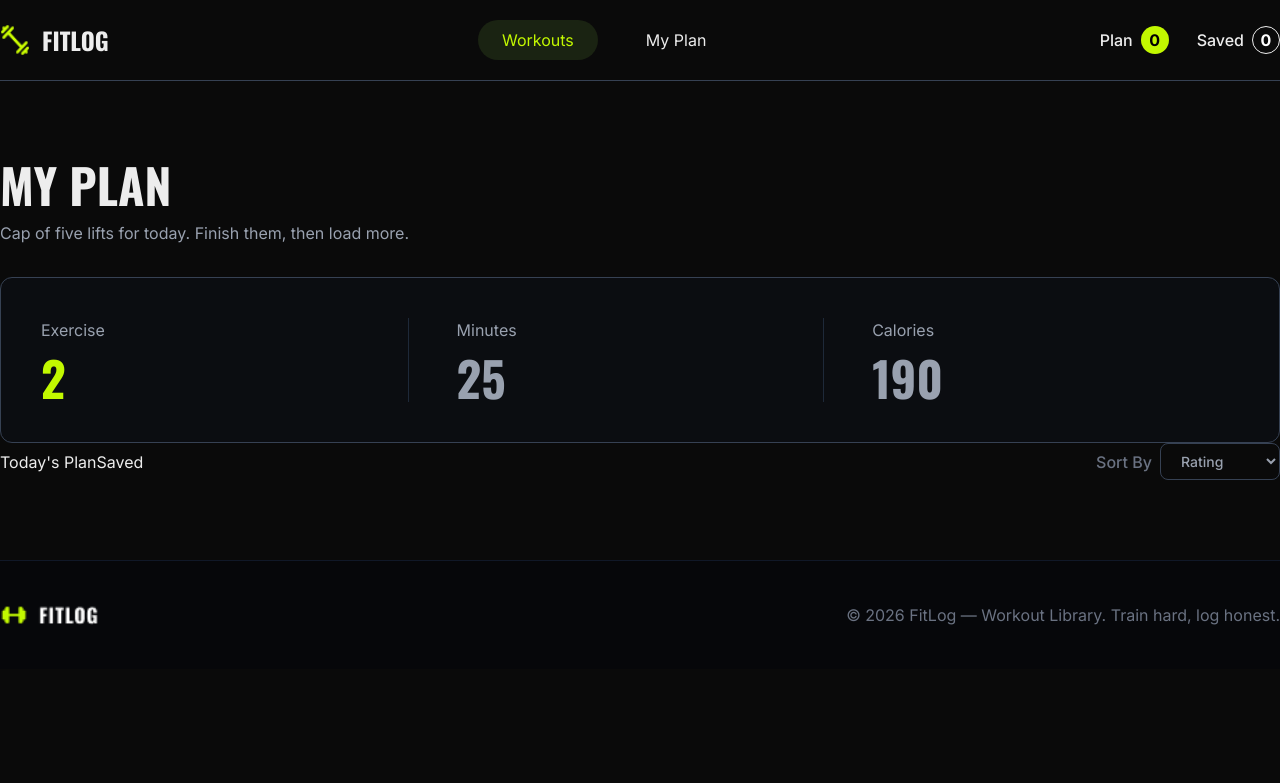
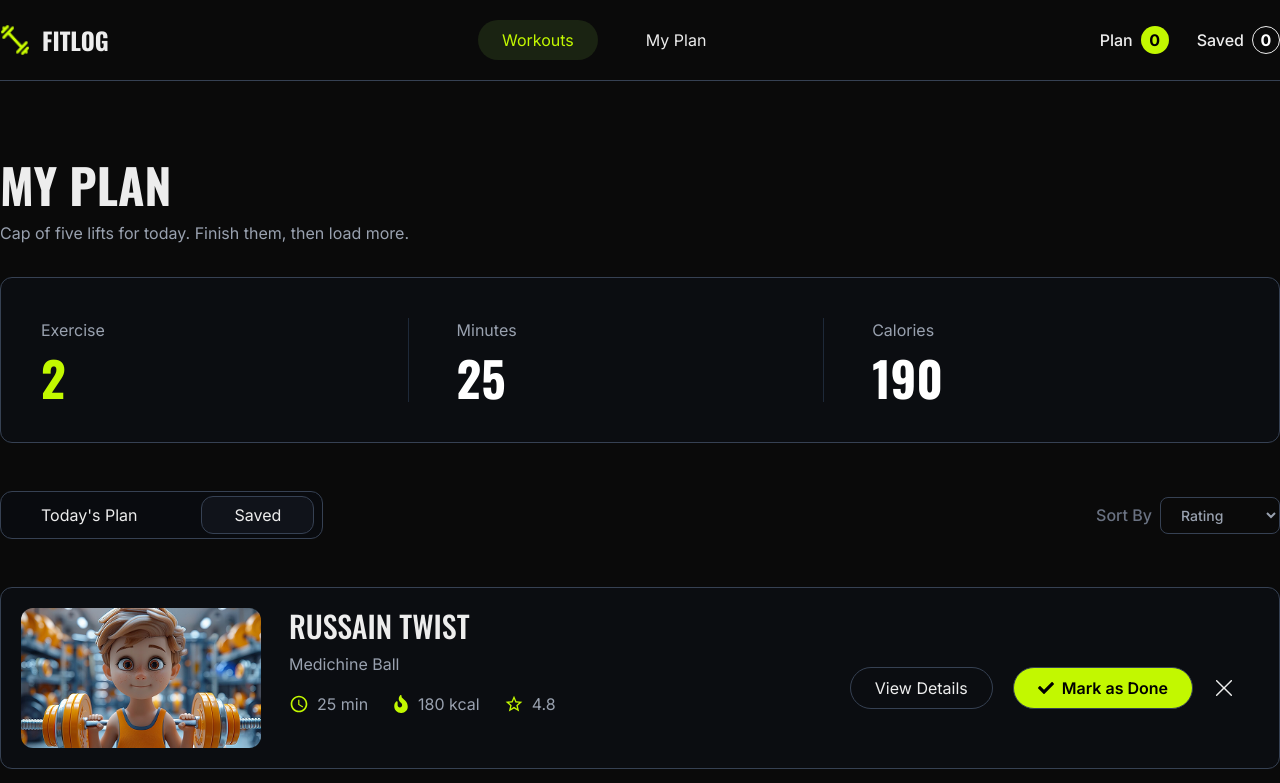
Before and after one commit to sojibkhan567/fitlog-next-app, a Next.js app: page /plans in a window 1280 px wide. Shown: the top 783 px of the page. Built offline with nearby package versions, Linux system fonts and the light colour scheme.

Commit message:
feat-05: Complete plan page ui design

```diff
--- a/src/app/plans/page.tsx
+++ b/src/app/plans/page.tsx
@@ -1,4 +1,5 @@
-import React from 'react'
+import PlanListingCard from '@/components/common/PlanListingCard'
+
 
 const MyPlansPage = () => {
     return (
@@ -8,6 +9,7 @@ const MyPlansPage = () => {
                 <h1 className='text-5xl font-bold pb-3 uppercase'>My Plan</h1>
                 <p className='text-gray-400'>Cap of five lifts for today. Finish them, then load more.</p>
             </div>
+
             {/** Statistics */}
             <div className='bg-[#0b0d11] px-10 py-10 border border-gray-700 rounded-xl'>
                 <div className='flex gap-12 justify-between text-gray-400'>
@@ -17,41 +19,43 @@ const MyPlansPage = () => {
                     </div>
                     <div className='w-full border-r border-r-gray-800'>
                         <p className='pb-3'>Minutes</p>
-                        <h2 className='text-5xl font-bold'>25</h2>
+                        <h2 className='text-5xl font-bold text-white'>25</h2>
                     </div>
                     <div className='w-full'>
                         <p className='pb-3'>Calories</p>
-                        <h2 className='text-5xl font-bold'>190</h2>
+                        <h2 className='text-5xl font-bold text-white'>190</h2>
                     </div>
                 </div>
             </div>
 
             {/** Plan selection btn */}
-            <div>
+            <div className='pt-12 pb-12'>
                 <div className='flex justify-between items-center'>
-                    <div>
-                        <button>Today&apos;s Plan</button>
-                        <button>Saved</button>
+                    <div className='bg-[#090b0f] flex items-center gap-8 py-1 px-2 rounded-xl border border-gray-700'>
+                        <button className=' px-8 py-1.5 rounded-xl'>Today&apos;s Plan</button>
+                        <button className='bg-[#10131a] px-8 py-1.5 border border-gray-700 rounded-xl'>Saved</button>
                     </div>
 
                     <div className="flex items-center gap-2">
-                        <label
-                            htmlFor="sort"
-                            className="font-medium text-gray-500"
-                        >
-                            Sort By
-                        </label>
-
+                        <label htmlFor="sort" className="font-medium text-gray-500">Sort By</label>
                         <select
                             id="sort"
                             className="cursor-pointer rounded-lg border border-gray-700 px-4 py-2 text-sm font-medium text-gray-400 outline-none focus:outline-none"
                         >
-                            <option className='bg-gray-900 hover:bg-red-950' value="rating">Rating</option>
-                            <option value="pages">Number</option>
-                            <option value="year">Published</option>
+                            <option className='bg-gray-900' value="rating">Rating</option>
+                            <option className='bg-gray-900' value="pages">Number</option>
+                            <option className='bg-gray-900' value="year">Published</option>
                         </select>
                     </div>
                 </div>
+            </div>
+
+            {/** Plans list section */}
+            <div className='grid gap-4'>
+                <PlanListingCard />
+                <PlanListingCard />
+                <PlanListingCard />
+                <PlanListingCard />
             </div>
         </section>
     )
--- /dev/null
+++ b/src/components/common/PlanListingCard.tsx
@@ -0,0 +1,59 @@
+import Image from 'next/image'
+import Link from 'next/link'
+import { FaCheck } from "react-icons/fa";
+import { FaFireFlameCurved } from 'react-icons/fa6'
+import { MdOutlineStarBorder, MdOutlineWatchLater } from 'react-icons/md'
+import { RxCross1 } from "react-icons/rx";
+
+const PlanListingCard = () => {
+    return (
+        <div className='bg-[#0b0d11] border border-gray-700 p-5 rounded-xl'>
+            <div className='lg:flex justify-between items-center'>
+
+                {/** left side content */}
+                <div className='flex gap-7 '>
+                    <div className="relative w-60 h-35 overflow-hidden rounded-xl">
+                        <Image className="object-cover" src="/images/card-img.png" alt="img" fill />
+                    </div>
+
+                    <div className='space-y-2'>
+                        <h1 className='text-3xl uppercase font-medium'>Russain Twist</h1>
+                        <p className='text-gray-400'>Medichine Ball</p>
+                        <div className="flex gap-6 text-gray-400 pt-2">
+                            <div className="flex justify-center items-center gap-2">
+                                <MdOutlineWatchLater className='text-primary' size={20} />
+                                <p>25 min</p>
+                            </div>
+                            <div className="flex justify-center items-center gap-2">
+                                <FaFireFlameCurved className='text-primary' size={18} />
+                                <p>180 kcal</p>
+                            </div>
+                            <div className="flex justify-center items-center gap-2">
+                                <MdOutlineStarBorder className='text-primary' size={20} />
+                                <p>4.8</p>
+                            </div>
+                        </div>
+                    </div>
+                </div>
+
+                {/** right side content */}
+                <div className='pr-6 md:mt-5 sm:mt-4'>
+                    <div className='flex items-center gap-5'>
+                        <Link href="/workouts/5">
+                            <button className='px-6 py-2 border border-gray-700 rounded-full'>View Details</button>
+                        </Link>
+                        <button className='bg-primary text-secondary flex gap-2 items-center px-6 py-2 font-semibold border border-gray-700 rounded-full'>
+                            <FaCheck />
+                            Mark as Done
+                        </button>
+                        <button>
+                            <RxCross1 size={22} />
+                        </button>
+                    </div>
+                </div>
+            </div>
+        </div>
+    )
+}
+
+export default PlanListingCard
--- /dev/null
+++ b/src/components/plans/EmptyData.tsx
@@ -0,0 +1,19 @@
+import Link from 'next/link'
+
+const EmptyData = () => {
+    return (
+        <div className='h-87.5 bg-[#0b0d11] flex justify-center items-center border border-dashed border-gray-700 rounded-xl'>
+            <div className='text-center'>
+                <h1 className='text-4xl font-medium uppercase mb-2'>Nothing here yet</h1>
+                <p className='text-gray-500 mb-7'>Browse the library and add a lift to get today moving.</p>
+                <Link href="/">
+                    <button className="rounded-full bg-primary px-6 py-3 font-bold text-secondary transition hover:bg-lime-400">
+                        Go to Workouts
+                    </button>
+                </Link>
+            </div>
+        </div>
+    )
+}
+
+export default EmptyData
```
